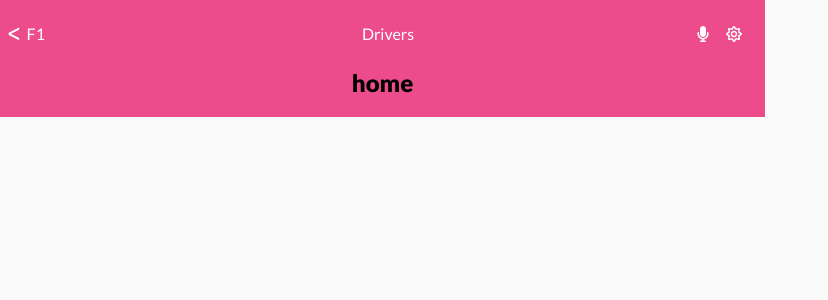
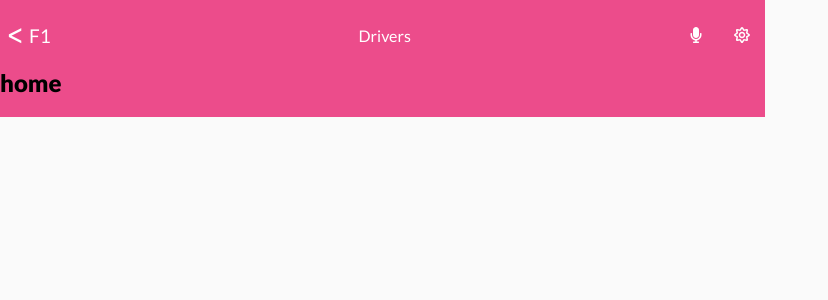
Before and after one commit to ivangonzalez224/F1-Drivers-Metrics, a React (Create React App) app: page / in a window 1280 px wide. Shown: the top 300 px of the page, without its empty margins (0-828 px from the left). Built offline with nearby package versions, Linux system fonts and the light colour scheme.

Commit message:
Add styles to the nav bar

```diff
--- a/src/App.css
+++ b/src/App.css
@@ -4,6 +4,7 @@
   padding: 0;
   overflow-x: hidden;
   background-color: #fafafa;
+  box-sizing: border-box;
 }
 
 .main_container {
@@ -16,3 +17,9 @@
   justify-content: center;
   font-family: 'Lato', sans-serif;
 }
+
+section {
+  width: 100%;
+  background-color: #ec4c8b;
+  max-width: 765px;
+}
--- a/src/assets/styles/NavBar.css
+++ b/src/assets/styles/NavBar.css
@@ -16,18 +16,23 @@
     list-style: none;
     display: flex;
     align-items: center;
-    margin-right: 2%;
+    margin-right: 1%;
 }
 
 nav ul #nav_left {
     width: 10%;
     justify-content: flex-start;
     align-items: center;
+    font-size: 19px;
 }
 
 nav ul #nav_title {
     width: 80%;
     justify-content: center;
+}
+
+nav ul #nav_mic {
+    margin-right: 4%;
 }
 
 a {
```
